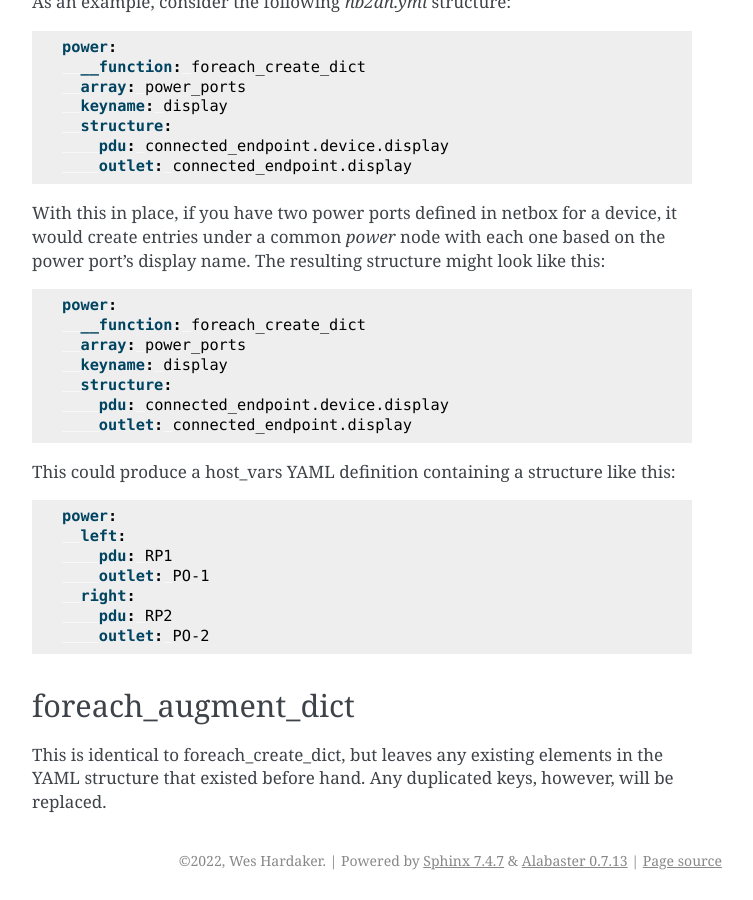
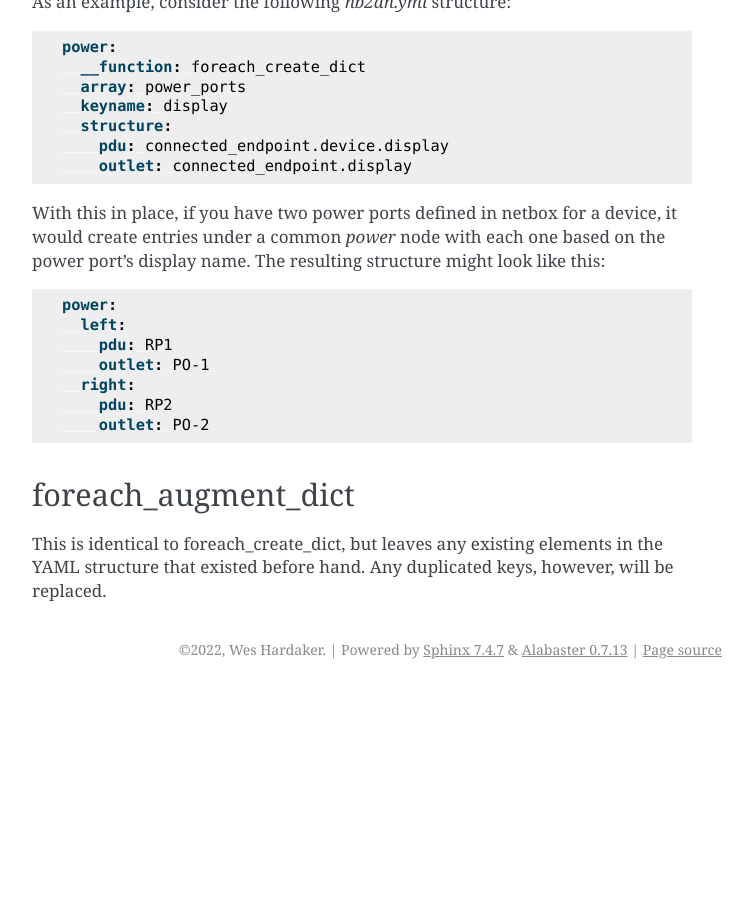
Before and after one commit to hardaker/nb2an, a Sphinx documentation site: the page built from docs/advanced_syntax.rst, in a window 1280 px wide and 900 px high, scrolled down 1477 px. Shown: the whole window, without its empty margins (388-1141 px from the left). Built offline with Sphinx 7.4.7, drawn with Linux system fonts in a browser that asks for light colours; after the commit the page ends 2166 px from its top, so only the background shows below that.

Commit message:
remove duplicated text

```diff
--- a/docs/advanced_syntax.rst
+++ b/docs/advanced_syntax.rst
@@ -97,19 +97,6 @@ structure might look like this:
 .. code-block:: yaml
 
     power:
-      __function: foreach_create_dict
-      array: power_ports
-      keyname: display
-      structure:
-        pdu: connected_endpoint.device.display
-        outlet: connected_endpoint.display
-
-This could produce a host_vars YAML definition containing a structure
-like this:
-
-.. code-block:: yaml
-
-    power:
       left:
         pdu: RP1
         outlet: PO-1
```
